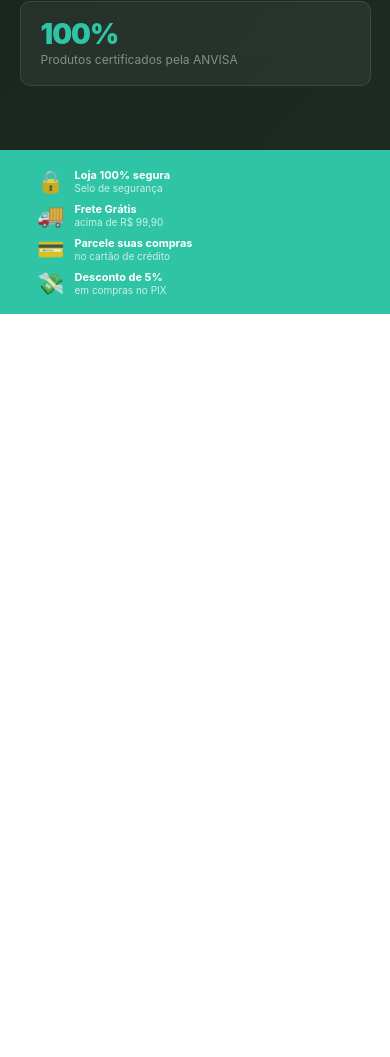
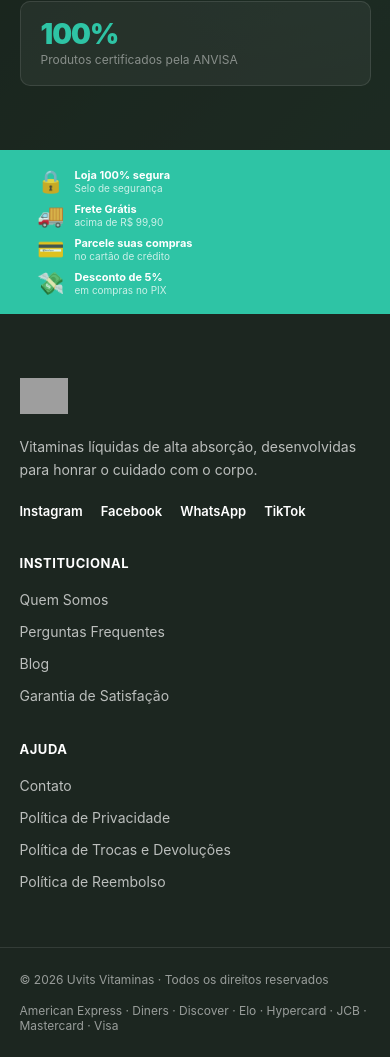
Before and after one commit to UvitsDeveloper/uvits-prescritores, a website: page public/index.html in a window 390 px wide. Shown: the part 4825-5882 px from the top of the page. Before the commit the page ends 5139 px from the top, so only its background shows below. Drawn offline with Linux system fonts and the light colour scheme; grey boxes are pictures that could not be loaded.

Commit message:
feat: Mudança no footer, reprica da shopify

```diff
--- a/public/index.html
+++ b/public/index.html
@@ -308,6 +308,28 @@
     .trust-item__title { font-size: 11px; font-weight: 700; color: #fff; }
     .trust-item__sub   { font-size: 10px; color: rgba(255,255,255,.75); }
 
+    /* ── FOOTER ── */
+    .footer { background: var(--dark); color: rgba(255,255,255,.7); }
+    .footer__grid {
+      display: grid;
+      grid-template-columns: 2fr 1fr 1fr;
+      gap: 48px;
+      padding-top: 64px;
+      padding-bottom: 56px;
+    }
+    .footer__logo { height: 36px; margin-bottom: 18px; }
+    .footer__tagline { font-size: 14px; line-height: 1.6; max-width: 360px; margin-bottom: 22px; }
+    .footer__social { display: flex; flex-wrap: wrap; gap: 18px; }
+    .footer__social a { color: #fff; font-size: 13px; font-weight: 600; text-decoration: none; transition: color .2s; }
+    .footer__social a:hover { color: var(--primary); }
+    .footer__heading { color: #fff; font-size: 13px; font-weight: 700; text-transform: uppercase; letter-spacing: .04em; margin-bottom: 18px; }
+    .footer__links { list-style: none; display: flex; flex-direction: column; gap: 12px; }
+    .footer__links a { color: rgba(255,255,255,.7); font-size: 14px; text-decoration: none; transition: color .2s; }
+    .footer__links a:hover { color: var(--primary); }
+    .footer__bottom { border-top: 1px solid rgba(255,255,255,.1); padding: 24px 0; }
+    .footer__bottom-inner { display: flex; justify-content: space-between; align-items: center; gap: 16px; flex-wrap: wrap; }
+    .footer__copy, .footer__pay { font-size: 12px; color: rgba(255,255,255,.55); }
+
     /* ── RESPONSIVE ── */
     @media (max-width: 860px) {
       .intro .container,
@@ -324,6 +346,8 @@
       .benefit:nth-last-child(-n+2) { border-bottom: none; }
       .manifesto__inner { grid-template-columns: 1fr; }
       .trustbar .container { grid-template-columns: 1fr 1fr; }
+      .footer__grid { grid-template-columns: 1fr 1fr; gap: 40px; }
+      .footer__brand { grid-column: 1 / -1; }
       .hero { min-height: 420px; }
     }
     @media (max-width: 560px) {
@@ -332,6 +356,8 @@
       .trustbar .container { grid-template-columns: 1fr; }
       .prof-grid { grid-template-columns: 1fr; }
       .field--half { grid-template-columns: 1fr; }
+      .footer__grid { grid-template-columns: 1fr; gap: 36px; }
+      .footer__bottom-inner { flex-direction: column; align-items: flex-start; }
     }
   </style>
 </head>
@@ -511,6 +537,49 @@
     </div>
   </div>
 
+  <!-- FOOTER -->
+  <footer class="footer">
+    <div class="container footer__grid">
+      <div class="footer__brand">
+        <img class="footer__logo" src="https://www.uvits.com.br/cdn/shop/files/logobrancouvits_21c7b47f-256a-451f-93c6-8e9c03d35028.svg?width=300" alt="Uvits Vitaminas" onerror="this.style.display='none'">
+        <p class="footer__tagline">Vitaminas líquidas de alta absorção, desenvolvidas para honrar o cuidado com o corpo.</p>
+        <div class="footer__social">
+          <a href="https://www.instagram.com/uvitsvitaminas" target="_blank" rel="noopener" aria-label="Instagram">Instagram</a>
+          <a href="https://www.facebook.com/uvitsvitaminas" target="_blank" rel="noopener" aria-label="Facebook">Facebook</a>
+          <a href="https://wa.me/5519981336403" target="_blank" rel="noopener" aria-label="WhatsApp">WhatsApp</a>
+          <a href="https://www.tiktok.com/@uvitsvitaminas" target="_blank" rel="noopener" aria-label="TikTok">TikTok</a>
+        </div>
+      </div>
+
+      <div class="footer__col">
+        <h3 class="footer__heading">Institucional</h3>
+        <ul class="footer__links">
+          <li><a href="https://uvits.com.br/pages/quem-somos" target="_blank" rel="noopener">Quem Somos</a></li>
+          <li><a href="https://uvits.com.br/pages/perguntas-frequentes" target="_blank" rel="noopener">Perguntas Frequentes</a></li>
+          <li><a href="https://uvits.com.br/blogs/blog" target="_blank" rel="noopener">Blog</a></li>
+          <li><a href="https://uvits.com.br/pages/garantia-de-satisfacao" target="_blank" rel="noopener">Garantia de Satisfação</a></li>
+        </ul>
+      </div>
+
+      <div class="footer__col">
+        <h3 class="footer__heading">Ajuda</h3>
+        <ul class="footer__links">
+          <li><a href="https://uvits.com.br/pages/contato" target="_blank" rel="noopener">Contato</a></li>
+          <li><a href="https://uvits.com.br/policies/privacy-policy" target="_blank" rel="noopener">Política de Privacidade</a></li>
+          <li><a href="https://uvits.com.br/policies/refund-policy" target="_blank" rel="noopener">Política de Trocas e Devoluções</a></li>
+          <li><a href="https://uvits.com.br/policies/refund-policy" target="_blank" rel="noopener">Política de Reembolso</a></li>
+        </ul>
+      </div>
+    </div>
+
+    <div class="footer__bottom">
+      <div class="container footer__bottom-inner">
+        <p class="footer__copy">© 2026 Uvits Vitaminas · Todos os direitos reservados</p>
+        <p class="footer__pay">American Express · Diners · Discover · Elo · Hypercard · JCB · Mastercard · Visa</p>
+      </div>
+    </div>
+  </footer>
+
   <script>
     // Proteção contra duplo submit
     let enviando = false;
```
Also changed, not shown: ATUALIZACAO.md (added, +128 -0 lines), vercel.json.
